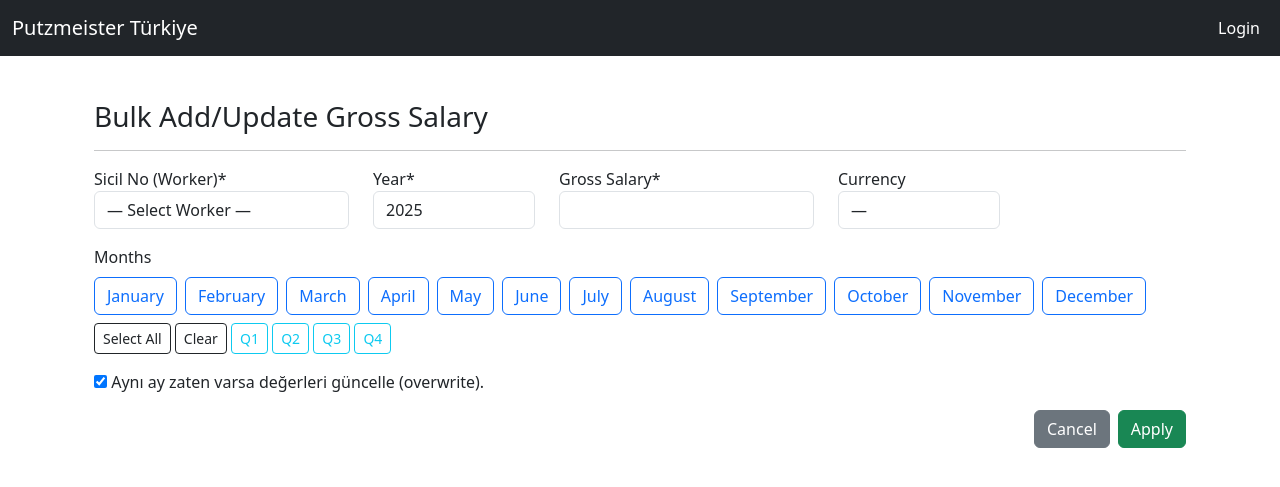
After one commit to omercengiz/putzmeisterapp, a Django app: page /workers/bulk-salaries/ in a window 1280 px wide. The commit adds this page. Shown: the top 487 px of the page. Run offline with Django 4.2, Linux system fonts and the light colour scheme; data that the repository does not hold is empty; parts of the project's set-up code (start-up, migrations or seed data) failed here and were passed over; some libraries are stand-ins or nearby versions.

Commit message:
feat:workerbulkinsertupdate

```diff
--- /dev/null
+++ b/templates/bulk_gross_salaries.html
@@ -0,0 +1,84 @@
+{% extends "layout.html" %}
+{% load crispy_forms_tags %}
+
+{% block body %}
+<div class="container mt-4">
+  <h3>Bulk Add/Update Gross Salary</h3>
+  <hr>
+
+  <form method="post" id="bulk-form">
+    {% csrf_token %}
+    <!-- worker değiştiğinde formun 'refresh=1' ile geri gelmesini sağlar -->
+    <input type="hidden" name="refresh" id="id_refresh" value="">
+
+    <div class="row mb-3">
+      <div class="col-md-3">
+        {{ form.worker|as_crispy_field }}
+      </div>
+      <div class="col-md-2">
+        {{ form.year|as_crispy_field }}
+      </div>
+      <div class="col-md-3">
+        {{ form.gross_salary|as_crispy_field }}
+      </div>
+      <div class="col-md-2">
+        {{ form.currency|as_crispy_field }}
+      </div>
+    </div>
+
+    <div class="mb-3">
+      <label class="form-label">Months</label>
+      <div class="d-flex flex-wrap gap-2" id="months-toggle">
+        {% for value, label in form.fields.months.choices %}
+          <input type="checkbox" class="btn-check" name="months" value="{{ value }}" id="month{{ value }}"
+                 {% if value|stringformat:"s" in form.months.value %}checked{% endif %}>
+          <label class="btn btn-outline-primary" for="month{{ value }}">{{ label }}</label>
+        {% endfor %}
+      </div>
+      <div class="mt-2">
+        <button type="button" class="btn btn-sm btn-outline-dark" onclick="selectAll()">Select All</button>
+        <button type="button" class="btn btn-sm btn-outline-dark" onclick="clearAll()">Clear</button>
+        <button type="button" class="btn btn-sm btn-outline-info" onclick="selectQuarter(1)">Q1</button>
+        <button type="button" class="btn btn-sm btn-outline-info" onclick="selectQuarter(2)">Q2</button>
+        <button type="button" class="btn btn-sm btn-outline-info" onclick="selectQuarter(3)">Q3</button>
+        <button type="button" class="btn btn-sm btn-outline-info" onclick="selectQuarter(4)">Q4</button>
+      </div>
+    </div>
+
+    <div class="mb-3">
+      {{ form.overwrite_existing }}
+      {{ form.overwrite_existing.label_tag }}
+    </div>
+
+    <div class="d-flex justify-content-end gap-2">
+      <a href="{% url 'workers:dashboard' %}" class="btn btn-secondary">Cancel</a>
+      <button type="submit" class="btn btn-success"
+              onclick="document.getElementById('id_refresh').value='';">Apply</button>
+    </div>
+  </form>
+</div>
+
+<script>
+function selectAll(){ document.querySelectorAll('#months-toggle input').forEach(el => el.checked = true); }
+function clearAll(){ document.querySelectorAll('#months-toggle input').forEach(el => el.checked = false); }
+function selectQuarter(q){
+  clearAll();
+  const m = {1:[1,2,3],2:[4,5,6],3:[7,8,9],4:[10,11,12]}[q] || [];
+  m.forEach(x => document.getElementById('month'+x).checked = true);
+}
+
+// Ajax yok: worker değişince formu refresh=1 ile post ediyoruz (form __init__'te otomatik doldurma yapılır)
+document.addEventListener('DOMContentLoaded', function(){
+  const workerSel = document.getElementById('id_worker');
+  const form = document.getElementById('bulk-form');
+  const refresh = document.getElementById('id_refresh');
+
+  if (workerSel){
+    workerSel.addEventListener('change', function(){
+      refresh.value = '1';
+      form.submit();
+    });
+  }
+});
+</script>
+{% endblock %}
--- a/workers/forms.py
+++ b/workers/forms.py
@@ -1,5 +1,9 @@
 from django import forms
-from .models import Workers
+from .models import Workers, WorkerGrossMonthly, Currency
+import datetime
+import calendar
+from decimal import Decimal
+
 
 class WorkersForm(forms.ModelForm):
     class Meta:
@@ -26,3 +30,86 @@ class WorkersForm(forms.ModelForm):
     def __init__(self, *args, **kwargs):
         super(WorkersForm, self).__init__(*args, **kwargs)
         self.fields['group'].empty_label = "Please select a group"
+
+
+MONTH_CHOICES = [(m, calendar.month_name[m]) for m in range(1, 13)]
+
+
+class GrossSalaryBulkForm(forms.Form):
+    worker = forms.ModelChoiceField(
+        queryset=Workers.objects.all().order_by('sicil_no'),
+        to_field_name='sicil_no',
+        required=True,
+        label='Sicil No (Worker)',
+        empty_label="— Select Worker —",
+    )
+    year = forms.IntegerField(
+        required=True, min_value=2000, max_value=2100,
+        initial=datetime.date.today().year, label="Year",
+        widget=forms.NumberInput(attrs={'min': '2000', 'max': '2100'})
+    )
+    months = forms.MultipleChoiceField(
+        required=True, choices=MONTH_CHOICES,
+        widget=forms.CheckboxSelectMultiple, label="Months"
+    )
+    overwrite_existing = forms.BooleanField(
+        required=False, initial=True,
+        label="Aynı ay zaten varsa değerleri güncelle (overwrite)."
+    )
+
+    # 🔑 Burada initial vermiyoruz ki "0" değerinden dolayı override engellenmesin
+    gross_salary = forms.DecimalField(
+        label="Gross Salary", max_digits=15, decimal_places=2, min_value=Decimal('0')
+    )
+
+    # 🔑 Currency FK dropdown
+    currency = forms.ModelChoiceField(
+        queryset=Currency.objects.all(),
+        required=False,
+        empty_label="—",
+        label="Currency"
+    )
+
+    def __init__(self, *args, **kwargs):
+        """
+        - refresh=1 (worker değişti) geldiğinde currency ve gross_salary'ı
+          Workers tablosundan ZORLA doldur.
+        - refresh yoksa ve gross_salary boş ise yine Workers'tan doldur.
+        """
+        super().__init__(*args, **kwargs)
+        self.fields['worker'].label_from_instance = lambda obj: (obj.sicil_no or "").strip()
+
+        if self.is_bound:
+            data = self.data.copy()
+            worker_key = data.get('worker')       # sicil_no (to_field_name)
+            refresh    = data.get('refresh')      # '1' ise auto-submit
+
+            if worker_key:
+                w = Workers.objects.filter(sicil_no=worker_key).select_related('currency').first()
+                if w:
+                    # currency'i her durumda otomatik set et (FK id)
+                    data['currency'] = w.currency_id or ''
+                    # gross_salary kuralı:
+                    #  - refresh=1 ise ZORLA worker.gross_payment ile doldur
+                    #  - değilse ve kullanıcı alanı boş bıraktıysa yine doldur
+                    if refresh == '1' or not data.get('gross_salary'):
+                        data['gross_salary'] = (w.gross_payment or '')
+                    self.data = data
+        else:
+            # GET/initial senaryosu (opsiyonel)
+            w = self.initial.get('worker') if isinstance(self.initial, dict) else None
+            if isinstance(w, Workers):
+                self.fields['currency'].initial = w.currency_id or None
+                if w.gross_payment is not None:
+                    self.fields['gross_salary'].initial = w.gross_payment
+
+
+class WorkerGrossMonthlyForm(forms.ModelForm):
+    class Meta:
+        model = WorkerGrossMonthly
+        fields = ["year", "month", "gross_salary", "currency"]
+        widgets = {
+            "year": forms.NumberInput(attrs={"min": 2000, "max": 2100}),
+            "month": forms.NumberInput(attrs={"min": 1, "max": 12}),
+            "gross_salary": forms.NumberInput(attrs={"step": "0.01", "min": "0"}),
+        }
--- a/workers/urls.py
+++ b/workers/urls.py
@@ -11,4 +11,9 @@ urlpatterns = [
     path('addworkers/', views.AddWorkers, name="addworkers"),
     path('update/<int:id>', views.updateWorkers, name="updateworkers"),
     path('delete/<int:id>', views.deleteWorkers, name="deleteworkers"),
+    path("bulk-salaries/", views.bulk_set_gross_salaries, name="bulk_set_gross_salaries"),
+    path("worker/<int:worker_id>/salaries/", views.list_worker_salaries, name="list_worker_salaries"),
+    path("salary/<int:salary_id>/delete/", views.delete_salary_record, name="delete_salary_record"),
+    path("salary/<int:salary_id>/delete/", views.delete_salary_record, name="delete_salary_record"),
+    path("salary/<int:salary_id>/update/", views.update_salary_record, name="update_salary_record"),
 ]
--- a/workers/views.py
+++ b/workers/views.py
@@ -1,8 +1,8 @@
 from django.shortcuts import render, HttpResponse, redirect, get_object_or_404
-from .forms import WorkersForm
+from .forms import WorkersForm, GrossSalaryBulkForm, WorkerGrossMonthlyForm
 from django.core.paginator import Paginator
 from django.contrib import messages
-from .models import Workers, ArchivedWorker
+from .models import Workers, ArchivedWorker, WorkerGrossMonthly
 from django.contrib import messages
 from django.contrib.auth.decorators import login_required
 from django.db import IntegrityError
@@ -10,6 +10,8 @@ from .lookups import Group, ShortClass, DirectorName, Currency, WorkClass, Class
 from django.forms import modelform_factory
 from django.views.decorators.http import require_POST
 from django.apps import apps
+import calendar
+import datetime
 
 lookup_models = {
     "Group": Group,
@@ -194,3 +196,87 @@ def update_lookup(request, model_name, pk):
 
     # GET istekleri için de redirect et
     return redirect('manage_lookups')
+
+
+def bulk_set_gross_salaries(request):
+    if request.method == "POST":
+        form = GrossSalaryBulkForm(request.POST)
+        # refresh=1 ise sadece formu yeniden göster (auto-prefill yapıldı)
+        if request.POST.get('refresh') == '1':
+            return render(request, "bulk_gross_salaries.html", {"form": form})
+
+        if form.is_valid():
+            worker = form.cleaned_data['worker']
+            year = form.cleaned_data['year']
+            months = form.cleaned_data['months']
+            gross_salary = form.cleaned_data['gross_salary']
+            overwrite = form.cleaned_data['overwrite_existing']
+
+            for m in months:
+                if overwrite:
+                    WorkerGrossMonthly.objects.update_or_create(
+                        worker=worker, year=year, month=m,
+                        defaults={'gross_salary': gross_salary},
+                    )
+                else:
+                    WorkerGrossMonthly.objects.get_or_create(
+                        worker=worker, year=year, month=m,
+                        defaults={'gross_salary': gross_salary},
+                    )
+
+            messages.success(request, f"{worker.sicil_no} ({worker.name_surname}) için kayıtlar güncellendi.")
+            return redirect("workers:list_worker_salaries", worker_id=worker.id)
+    else:
+        form = GrossSalaryBulkForm()
+
+    return render(request, "bulk_gross_salaries.html", {"form": form})
+
+
+
+def update_salary_record(request, salary_id):
+    salary = get_object_or_404(WorkerGrossMonthly, id=salary_id)
+    if request.method == "POST":
+        form = WorkerGrossMonthlyForm(request.POST, instance=salary)
+        if form.is_valid():
+            form.save()
+            return redirect("workers:list_worker_salaries", worker_id=salary.worker.id)
+    else:
+        form = WorkerGrossMonthlyForm(instance=salary)
+    return render(request, "update_salary.html", {"form": form, "salary": salary})
+
+
+
+def list_worker_salaries(request, worker_id):
+    worker = get_object_or_404(Workers, id=worker_id)
+    year = request.GET.get("year", datetime.date.today().year)
+
+    # O yıl için tüm maaş kayıtlarını al
+    salaries = WorkerGrossMonthly.objects.filter(worker=worker, year=year)
+    salaries_dict = {s.month: s for s in salaries}
+
+    # 1–12 ayları sırayla hazırla
+    months_data = []
+    for m in range(1, 12+1):
+        months_data.append({
+            "month": calendar.month_name[m],
+            "year": year,
+            "salary": salaries_dict.get(m)
+        })
+
+    return render(request, "worker_salary_list.html", {
+        "worker": worker,
+        "months_data": months_data,
+    })
+
+
+
+def delete_salary_record(request, salary_id):
+    """
+    Tek bir maaş kaydını siler.
+    """
+    salary = get_object_or_404(WorkerGrossMonthly, pk=salary_id)
+    worker_id = salary.worker.id
+    worker_name = salary.worker.name_surname
+    salary.delete()
+    messages.success(request, f"{worker_name} için maaş kaydı silindi.")
+    return redirect("workers:list_worker_salaries", worker_id=worker_id)
```
Also changed, not shown: templates/dashboard.html (+13 -6 lines), templates/update_salary.html (added, +27 -0 lines), templates/worker_salary_list.html (added, +61 -0 lines), workers/models.py (+39 -0 lines), workers/migrations/0020_workergrossmonthly.py (added), workers/migrations/0021_workergrossmonthly_currency.py (added).
